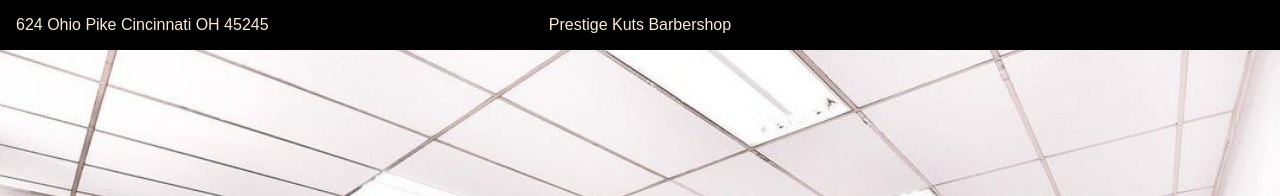
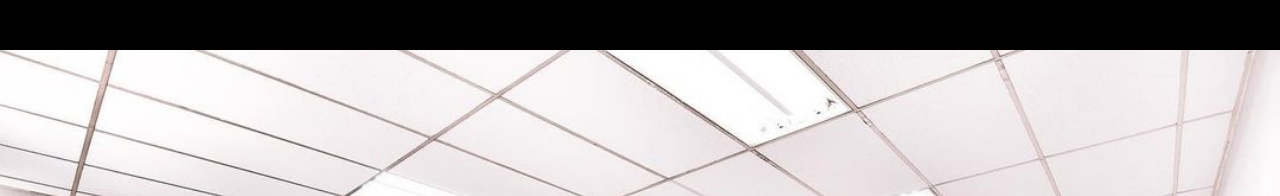
Before and after one commit to kpen84/prestige-kuts, a website: page public/index.html in a window 1280 px wide. Shown: the top 196 px of the page. Drawn offline with nearby package versions, Linux system fonts and the light colour scheme.

Commit message:
CHANGED FONT COLOR

```diff
--- a/public/main.css
+++ b/public/main.css
@@ -12,7 +12,7 @@ html {
     font-family: 'Poppins', sans-serif;
     min-width: 0;
     box-sizing: border-box;
-    color: antiquewhite;
+    color: black;
     list-style: none;
     text-decoration: none;
 }
```
